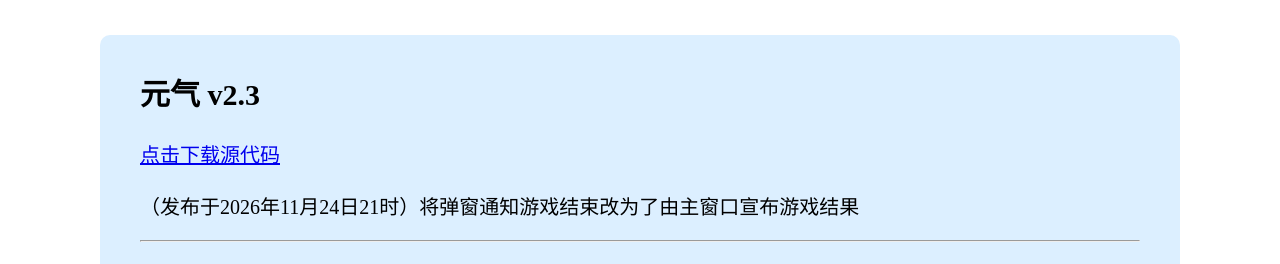
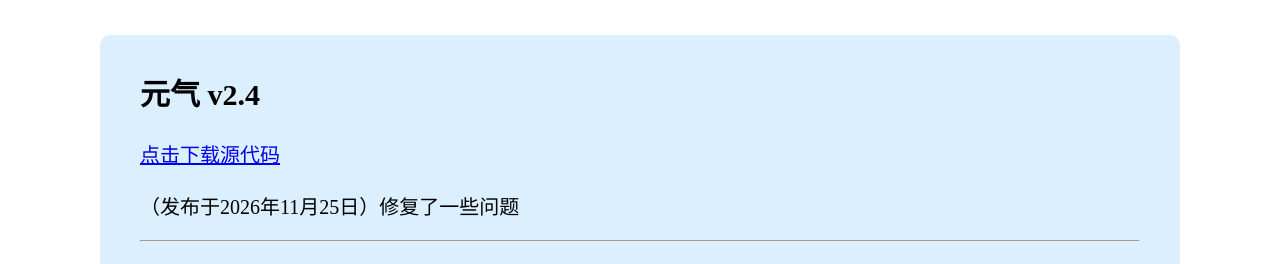
Before and after one commit to wyc15/wyc15.github.io, a plain HTML site: page 元气/index.html in a window 1280 px wide. Shown: the part 592-856 px from the top of the page. Drawn offline with Linux system fonts and the light colour scheme.

Commit message:
Update index.html

```diff
--- a/元气/index.html
+++ b/元气/index.html
@@ -91,6 +91,13 @@
             <h1>最 新 发 布</h1>
         </div>
         <div class="text">
+            <h2>元气 v2.4</h2>
+            <p>
+                <a href="元气v2/元气v2.4/元气v2.4.py" download>点击下载源代码</a>
+                <br></br>
+                （发布于2026年11月25日）修复了一些问题
+            </p>
+            <hr>
             <h2>元气 v2.3</h2>
             <p>
                 <a href="元气v2/元气v2.3/元气v2.3.py" download>点击下载源代码</a>
```
